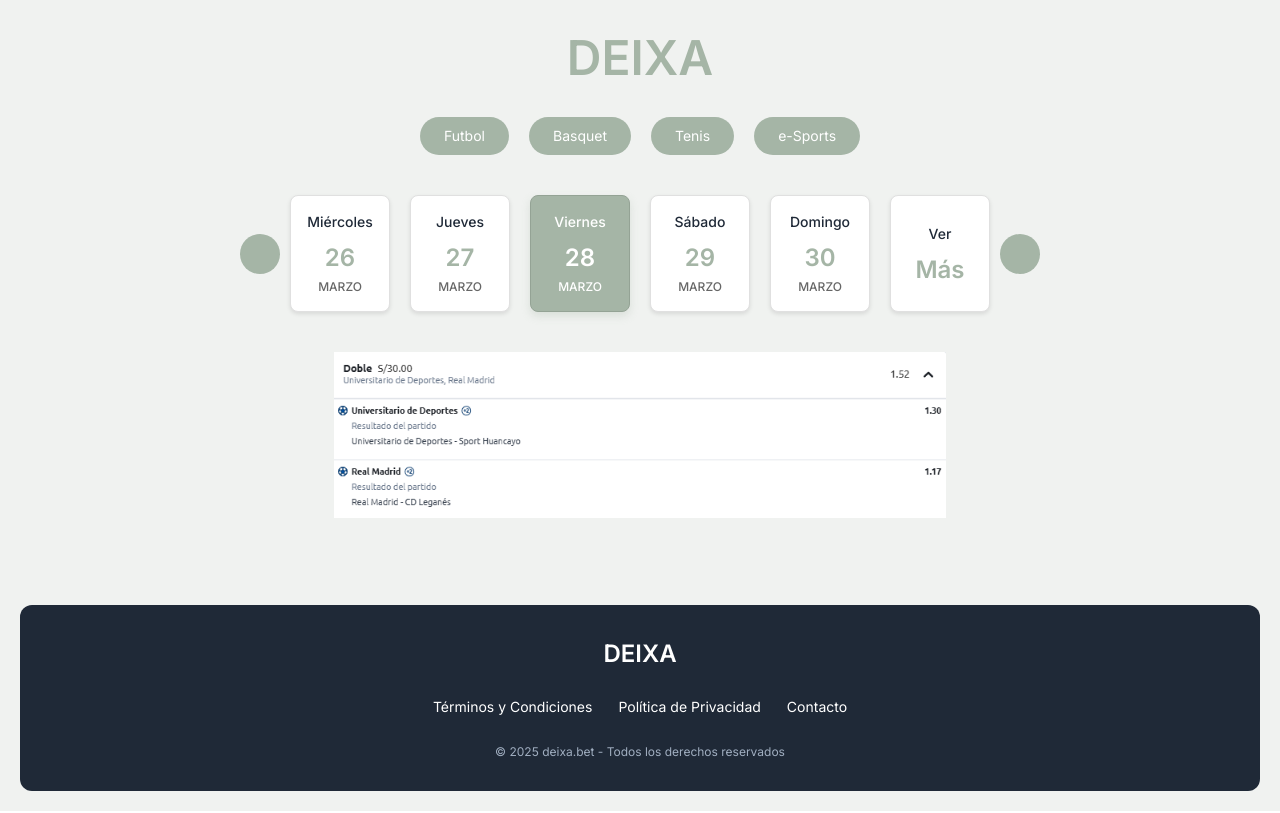
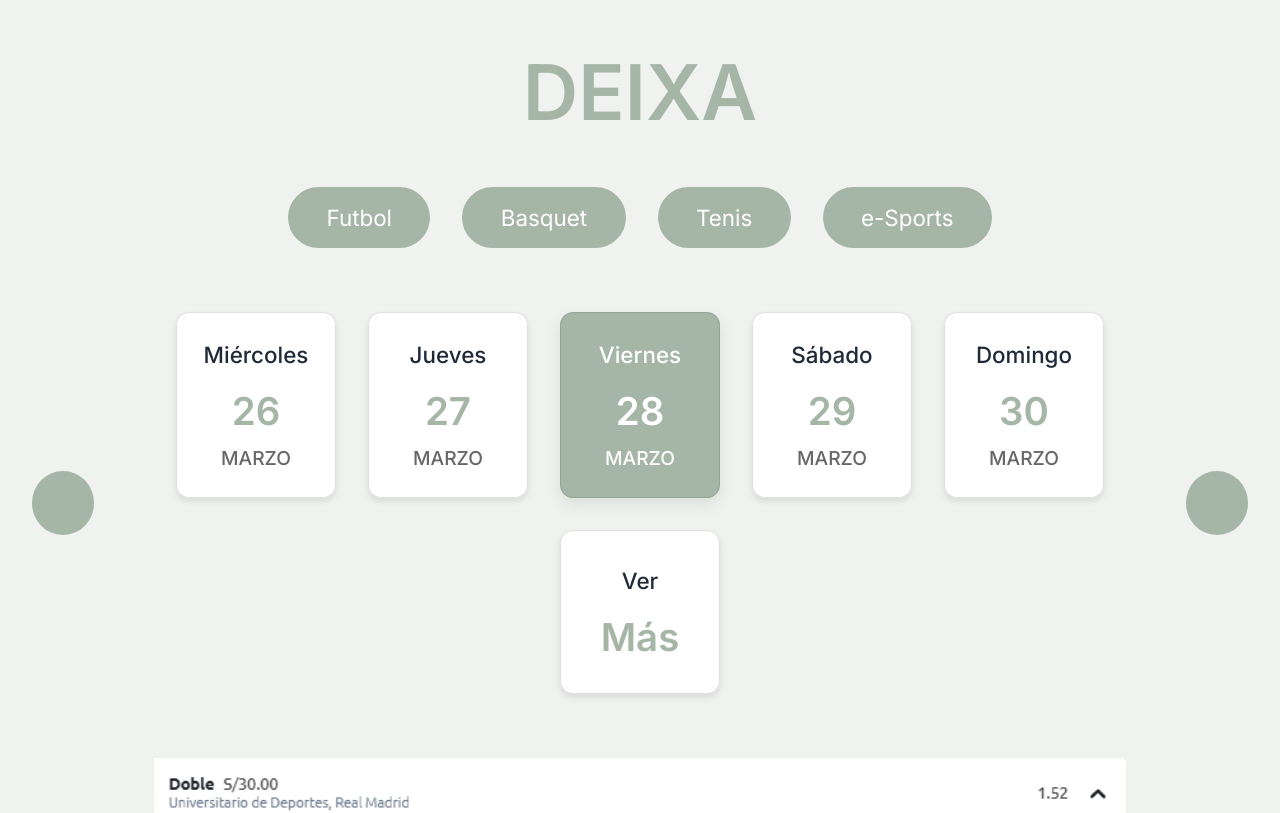
Before and after one commit to AaronAlejandrou/Deixa, a Vue app: page / in a window 1280 px wide. Shown: the top 813 px of the page. Built offline with nearby package versions, Linux system fonts and the light colour scheme; some icons are missing.

Commit message:
update display

```diff
--- a/index.html
+++ b/index.html
@@ -3,7 +3,7 @@
   <head>
     <meta charset="UTF-8" />
     <link rel="icon" href="/favico.png" />
-    <meta name="viewport" content="width=device-width, initial-scale=1.0" />
+    <meta name="viewport" content="width=device-width, initial-scale=1.6" />
     <title>DEIXA - Sports Betting</title>
     <!-- Tabler Icons -->
     <link
--- a/src/assets/main.css
+++ b/src/assets/main.css
@@ -25,6 +25,7 @@
   body {
     display: flex;
     place-items: center;
+    zoom: 160%;
   }
 
   #app {
```
